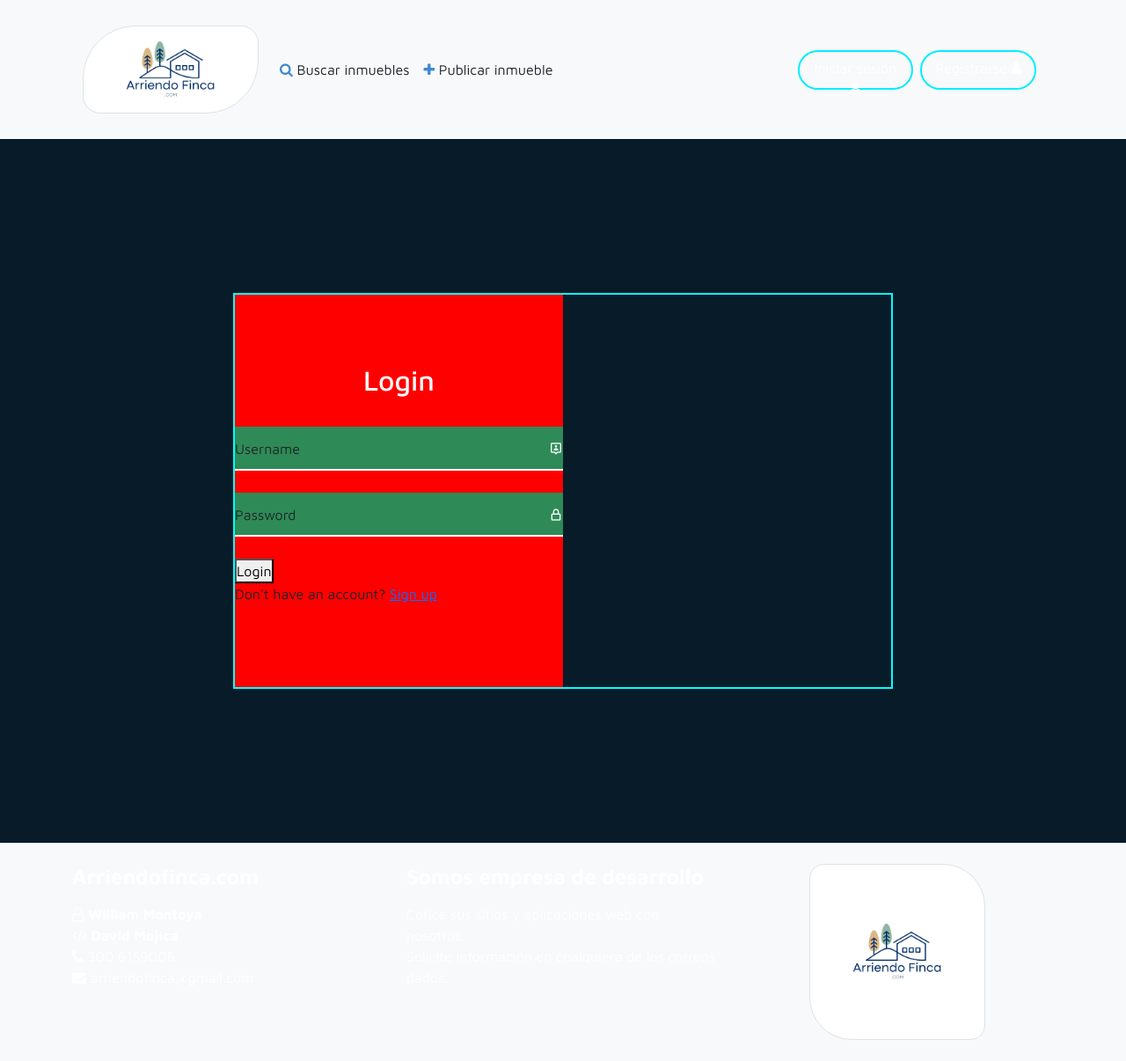
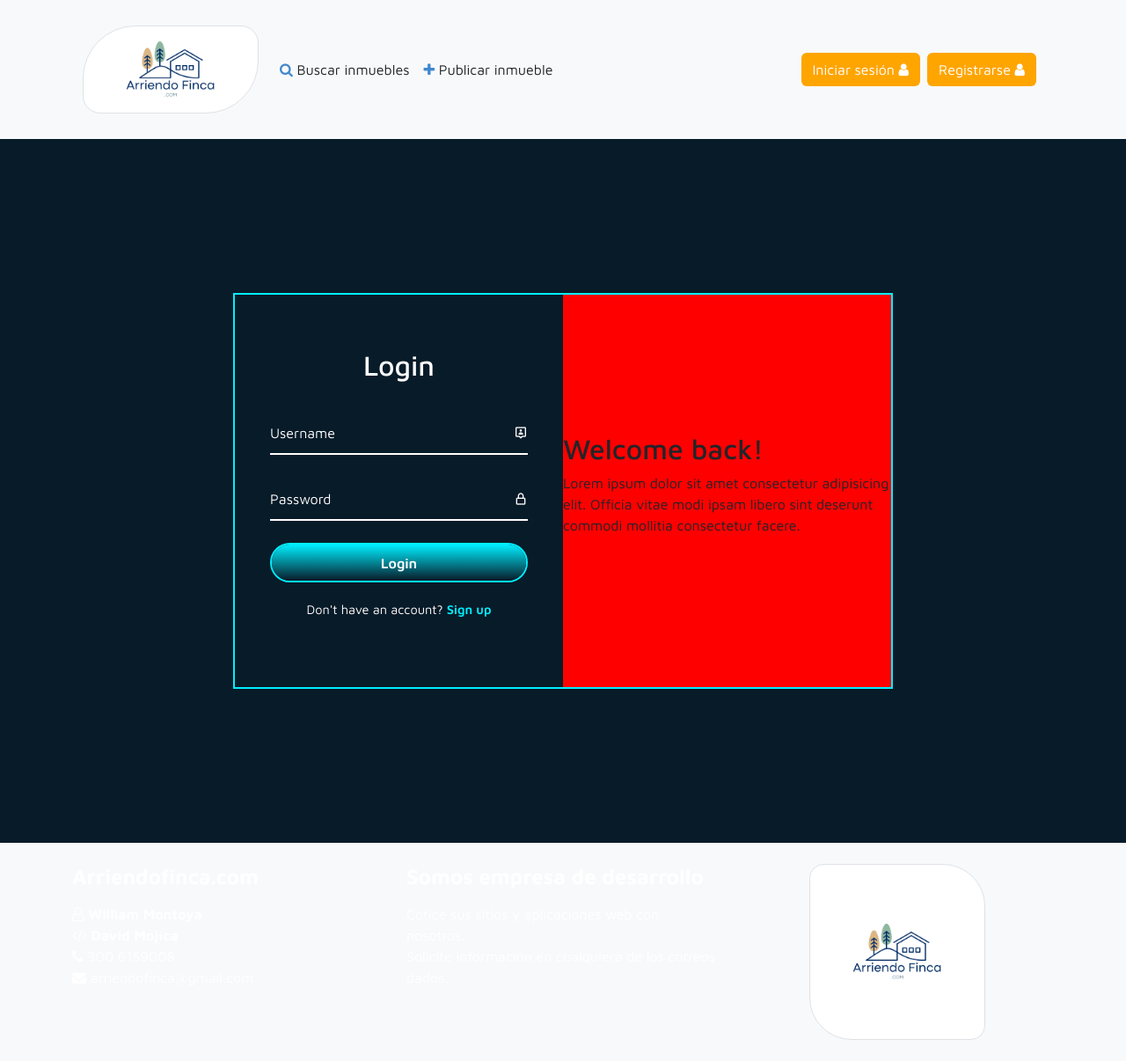
Before and after one commit to DavidMojica/arriendofinca-II, a Django app: page /login/ in a window 1280 px wide. Shown: the whole page at 88% size. Run offline with Django 5.2, Linux system fonts and the light colour scheme; some libraries are stand-ins or nearby versions.

Commit message:
front login II

```diff
--- a/main/static/css/login.css
+++ b/main/static/css/login.css
@@ -3,6 +3,10 @@
     padding: 0;
     box-sizing: border-box;
 
+}
+:root{
+    --custom-cyan: #0ef;
+    --custom-dark: #081b29;
 }
 
 main{
@@ -10,7 +14,7 @@ main{
     justify-content: center;
     align-items: center;
     min-height: 100vh;
-    background: #081b29;
+    background: var(--custom-dark);
 }
 
 .wrapper{
@@ -18,7 +22,7 @@ main{
     width: 750px;
     height: 450px;
     background: transparent;
-    border: 2px solid cyan;
+    border: 2px solid var(--custom-cyan);
 }
 
 .wrapper .form-box{
@@ -26,23 +30,26 @@ main{
     top: 0;
     width: 50%;
     height: 100%;
-    background: red;
     display: flex;
     flex-direction: column;
     justify-content: center;
 }
 
+.wrapper .login{
+    left: 0;
+    padding: 0 40px;
+    color: #fff;
+}
+
 .form-box h2{
     font-size: 32px;
     text-align: center;
-    color: #fff;
 }
 
 .form-box .input-box{
     position: relative;
     width: 100%;
     height: 50px;
-    background-color: seagreen;
     margin: 25px 0;
 }
 
@@ -53,6 +60,15 @@ main{
     border: none;
     outline: none;
     border-bottom: 2px solid #fff;
+    font-size: 16px;
+    font-weight: 500;
+    padding-right: 23px;
+    color: #fff;
+}
+
+.input-box input:focus,
+.input-box input:valid{
+    border-bottom-color: var(--custom-cyan);
 }
 
 .input-box label{
@@ -60,6 +76,16 @@ main{
     top: 50%;
     left: 0;
     transform: translateY(-50%);
+    font-size: 16px;
+    color: #fff;
+    pointer-events: none;
+    transition: .5s;
+}
+
+.input-box input:focus~label,
+.input-box input:valid~label {
+    top: -5px;
+    color: #0ef;
 }
 
 .input-box i{
@@ -68,15 +94,74 @@ main{
     right: 0;
     transform: translateY(-50%);
     font: 18px;
-    color: #fff;
 }
 
-.btn{
+.input-box input:focus~i,
+.input-box input:valid~i{
+    color: var(--custom-cyan);
+}
+
+.btn-login{
     position: relative;
     width: 100%;
     height: 45px;
     background: transparent;
-    border: 2px solid #0ef;
+    border: 2px solid var(--custom-cyan);
     border-radius:40px;
     outline: none;
+    cursor: pointer;
+    font-size: 16px;
+    font-weight: 600;
+    color: #fff;
+    overflow: hidden;
+    z-index: 1;
 }
+
+.btn-login::before{
+    content: '';
+    position: absolute;
+    top: -100%;
+    left: 0;
+    width: 100%;
+    height: 300%;
+    background: linear-gradient(var(--custom-dark), var(--custom-cyan),var(--custom-dark), var(--custom-cyan));
+    z-index: -1;
+    transition: .5s;
+}
+
+.btn-login:hover::before{
+    top: 0;
+}
+
+.form-box .logreg-link{
+    font-size: 14.5px;
+    text-align: center;
+    margin: 20px 0 10px;
+}
+
+.form-box .logreg-link p a{
+    color: var(--custom-cyan);
+    text-decoration: none;
+    font-weight: 600;
+    text-align: center;
+}
+
+.logreg-link p a:hover{
+    text-decoration: underline;
+}
+
+
+.wrapper .info-text{
+    position: absolute;
+    top: 0;
+    width: 50%;
+    height: 100%;
+    background: red;
+    display: flex;
+    flex-direction:column ;
+    justify-content: center;
+}
+
+.wrapper .info-text.log{
+    right: 0;
+}
--- a/main/templates/login.html
+++ b/main/templates/login.html
@@ -9,23 +9,29 @@
             <h2>Login</h2>
             <form action="#">
                 <fieldset class="input-box">
-                    <input type="text" name="" id="" required>
+                    <input type="text" name="" id="username" required>
                     <label for="">Username</label>
                     <i class='bx bx-user-pin'></i>
                 </fieldset>
                 <fieldset class="input-box">
-                    <input type="password" name="" id="" required>
+                    <input type="password" name="" id="password" required>
                     <label for="passwornd">Password</label>
                     <i class='bx bx-lock-alt' ></i>
                 </fieldset>
-                <button type="submit">Login</button>
-                <caption class="logreg-link">
+                <button type="submit" class="btn-login">Login</button>
+                <article class="logreg-link">
                     <p>
                         Don't have an account?
                         <a href="#" class="register-link">Sign up</a>
                     </p>
-                </caption>
+                </article>
             </form>
+        </article>
+        <article class="info-text log">
+            <h2>Welcome back!</h2>
+            <p>Lorem ipsum dolor sit amet consectetur adipisicing elit. Officia vitae modi ipsam libero sint deserunt commodi mollitia consectetur facere. </p>
+
+
         </article>
     </section>
 
```
